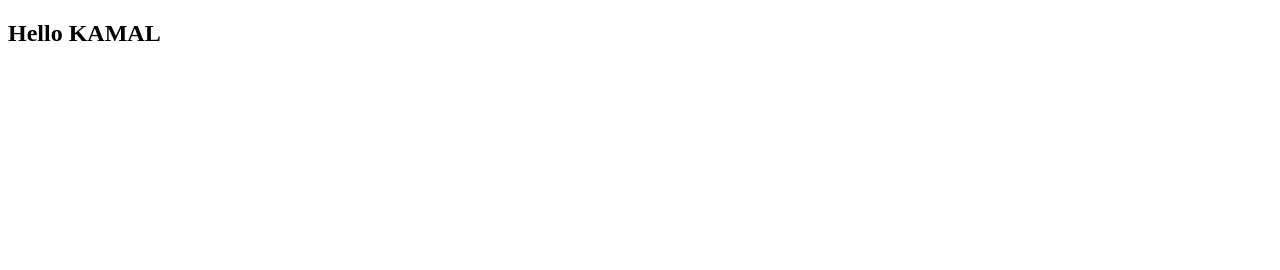
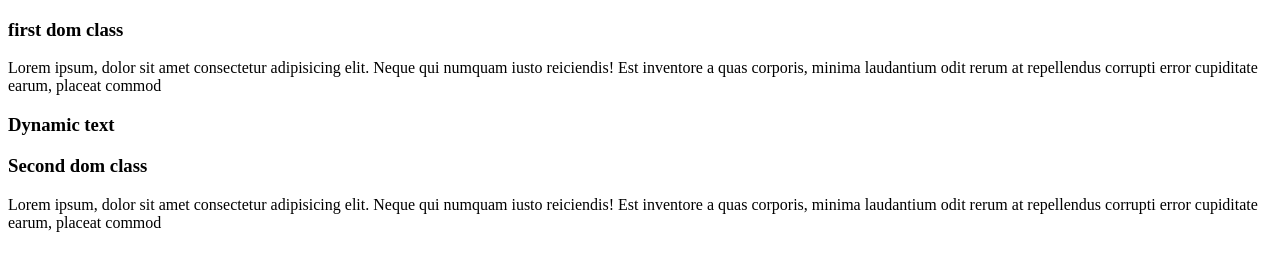
Before and after one commit to kulkamalsingh/MERN-mca-II, a plain HTML site: page Day4/index.html in a window 1280 px wide. Drawn offline with Linux system fonts and the light colour scheme.

Commit message:
upto document dynamic text

```diff
--- a/Day4/index.html
+++ b/Day4/index.html
@@ -6,7 +6,26 @@
     <title>Day 4 JS</title>
   </head>
   <body>
-    <h2>Hello KAMAL</h2>
+    <!-- <h2>Hello KAMAL</h2> -->
+    <div>
+      <h3 id="ht3">first dom class</h3>
+      <p id="t1">
+        Lorem ipsum, dolor sit amet consectetur adipisicing elit. Neque qui
+        numquam iusto reiciendis! Est inventore a quas corporis, minima
+        laudantium odit rerum at repellendus corrupti error cupiditate earum,
+        placeat commod
+      </p>
+    </div>
+    <div>
+      <h3 id="ht3">Second dom class</h3>
+      <p id="t1">
+        Lorem ipsum, dolor sit amet consectetur adipisicing elit. Neque qui
+        numquam iusto reiciendis! Est inventore a quas corporis, minima
+        laudantium odit rerum at repellendus corrupti error cupiditate earum,
+        placeat commod
+      </p>
+    </div>
+
     <script src="script.js"></script>
   </body>
 </html>
--- a/Day4/script.js
+++ b/Day4/script.js
@@ -94,3 +94,51 @@
 // for (let i in obj) {
 //   console.log(i);
 // }
+
+// window
+
+// console.log(window);
+
+// console.log(innerHeight);
+// console.log(innerWidth);
+
+// console.log(window.document);
+// console.log(window);
+// console.dir(window.document);
+// console.dir(window);
+
+// seletors
+
+// const res = document.getElementsByTagName("h3");
+
+// console.log(res);
+
+// const res = document.getElementById("ht3");
+
+// console.log(res);
+
+// const res = document.getElementById("t1");
+
+// console.log(res);
+
+// const res = document.getElementById("t1");
+
+// console.dir(res);
+
+// const res = document.querySelectorAll("h3");
+
+// console.log(res);
+
+// const res = document.querySelectorAll("div>h3");
+
+// console.log(res);
+
+const ne = document.createElement("h3");
+console.log(ne);
+
+ne.innerText = "Dynamic text";
+console.log(ne);
+
+// document.body.appendChild(ne);
+const firstDiv = document.getElementsByTagName("div");
+firstDiv[0].appendChild(ne);
```
